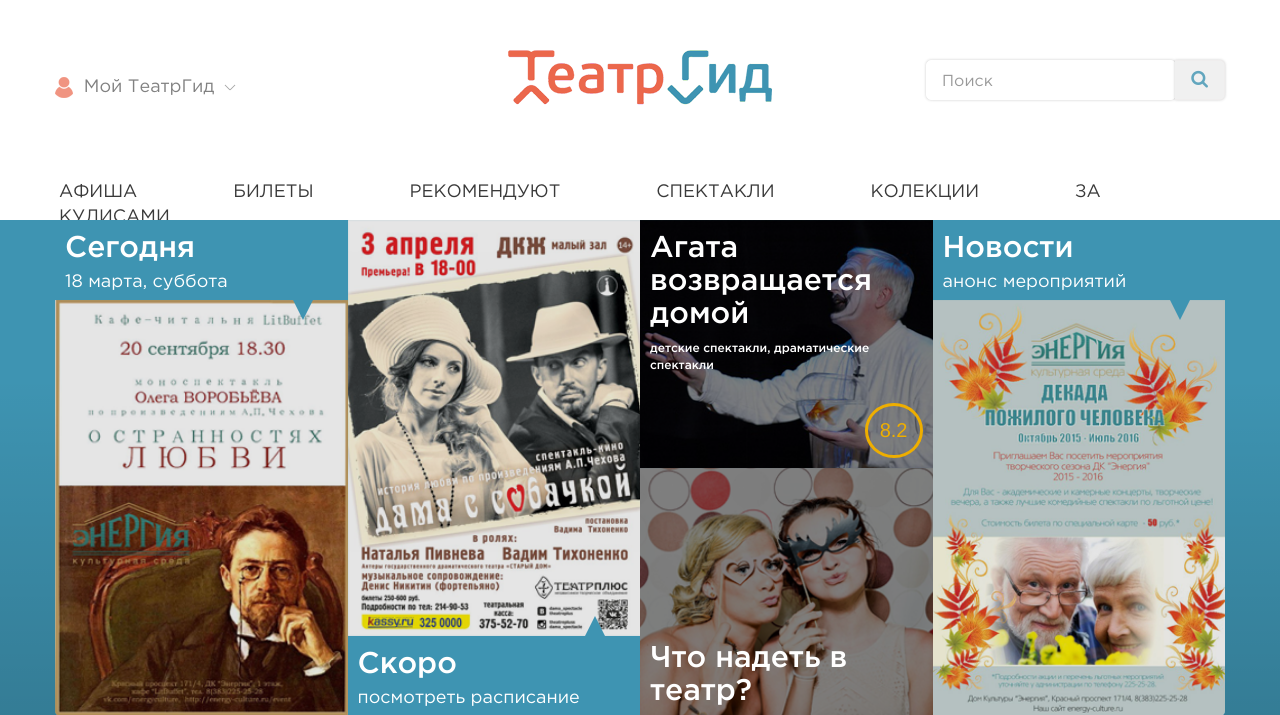
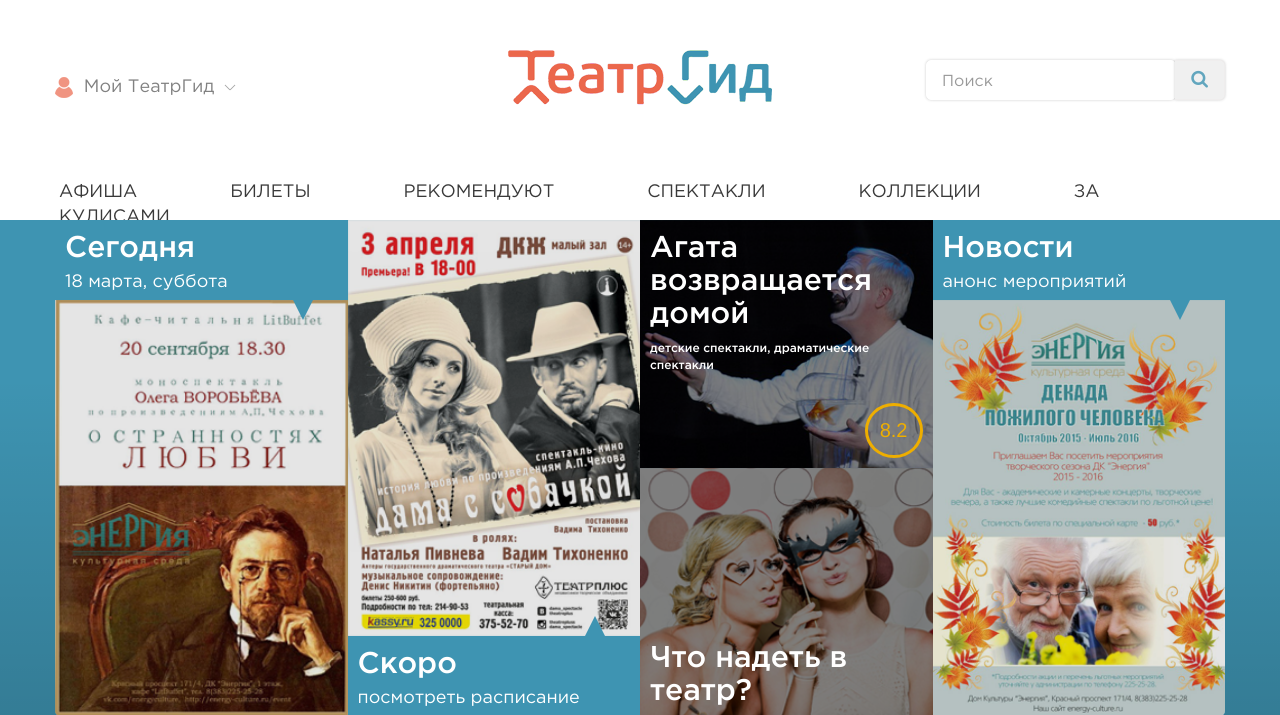
Before and after one commit to p-y-dev/teatrgid, a Django app: page / in a window 1280 px wide. Shown: the top 715 px of the page. Run offline with Django 3.2, Linux system fonts and the light colour scheme; style sheets or scripts are compiled from the project's sources; some libraries are stand-ins or nearby versions.

Commit message:
fix text menu

```diff
--- a/frontend/static/style/main.sass
+++ b/frontend/static/style/main.sass
@@ -135,7 +135,7 @@ header
 
             &__item
                 display: inline
-                margin-right: 92px
+                margin-right: 89px
                 padding-bottom: 5px
                 transition: .2s
                 border-bottom: 5px solid $white
@@ -152,13 +152,13 @@ header
                     border-bottom: 5px solid $orange
 
                 @media(max-width: 1199px)
-                    margin-right: 67px
+                    margin-right: 64px
 
                     a
                         font-size: 16px
 
                 @media(max-width: 991px)
-                    margin-right: 38px
+                    margin-right: 35px
 
                     a
                         font-size: 14px
--- a/frontend/templates/menu.html
+++ b/frontend/templates/menu.html
@@ -16,7 +16,7 @@
     </li>
 
     <li class="menu__item">
-        <a href="#">Колекции</a>
+        <a href="#">Коллекции</a>
     </li>
 
     <li class="menu__item">
```
